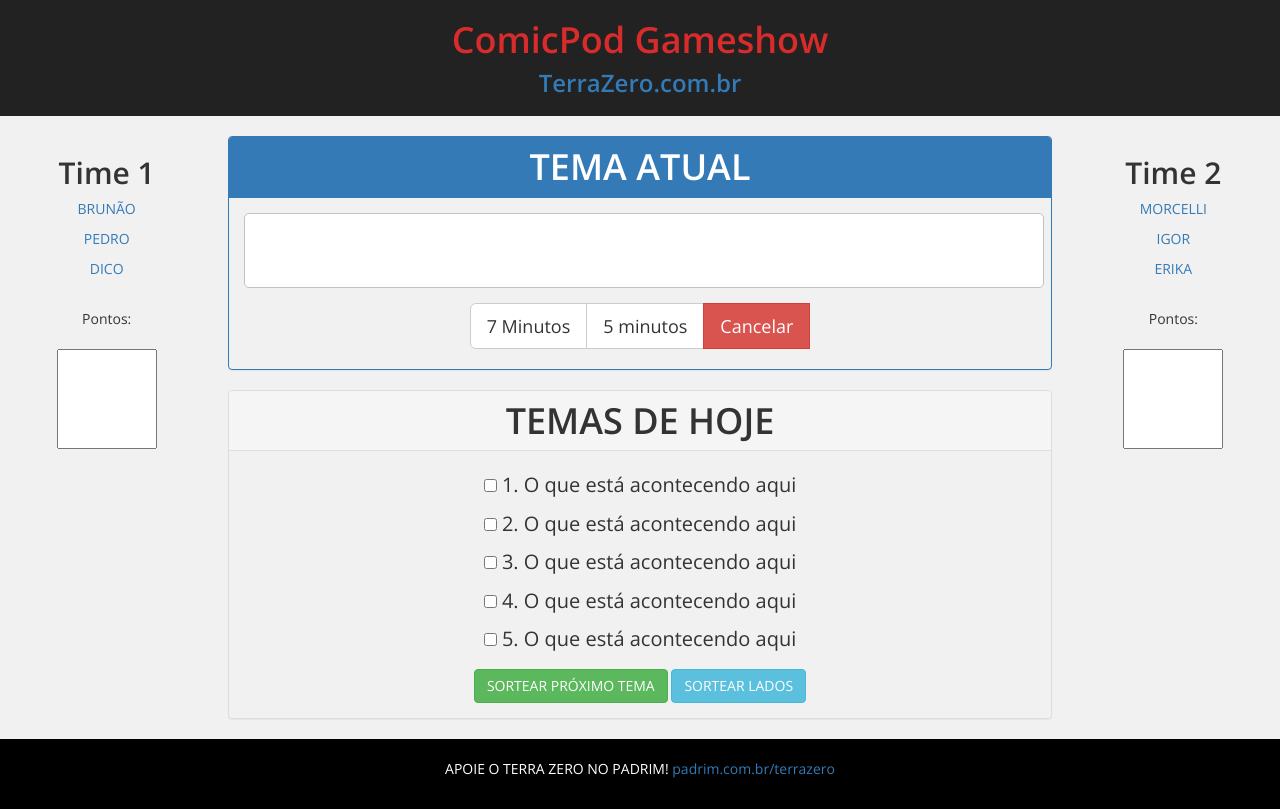
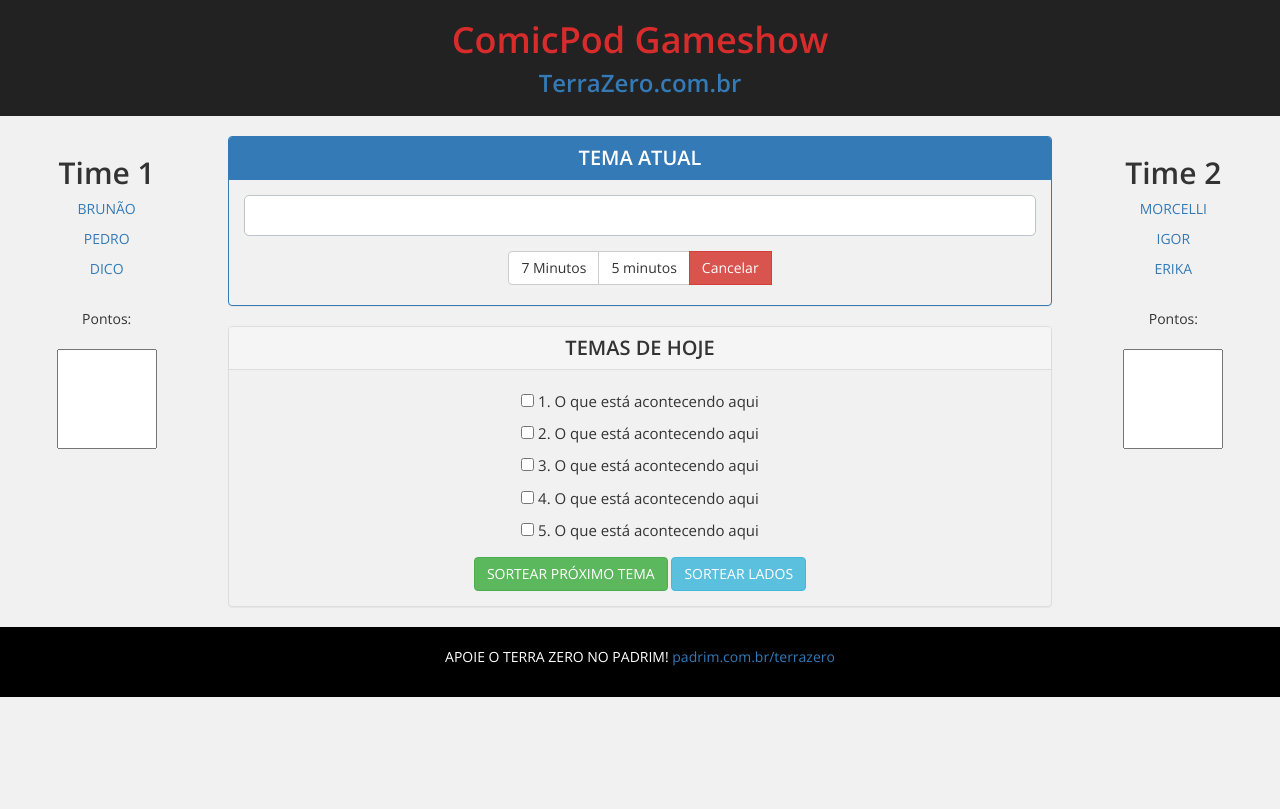
Before and after one commit to didiraja/comicpod-gameshow, a plain HTML site: page index.html in a window 1280 px wide. Drawn offline with nearby package versions, Linux system fonts and the light colour scheme.

Commit message:
Reduzido tamanho dos elementos para caber em tela padrão

```diff
--- a/css/style.css
+++ b/css/style.css
@@ -39,6 +39,7 @@ h1, .h1, h2, .h2, h3, .h3, h4, .h4 {
 .panel h1 {
 
 	margin: 00px;
+	font-size: 20px;
 
 }
 
@@ -49,10 +50,9 @@ h1, .h1, h2, .h2, h3, .h3, h4, .h4 {
 
 
 	margin: auto;
-	font-size: 30px;
-	height: 75px;
-	width: 800px;
+	font-size: 20px;
 	text-align: center;
+	padding-bottom: 10px;
 }
 
 .counter-style {
@@ -66,7 +66,7 @@ h1, .h1, h2, .h2, h3, .h3, h4, .h4 {
 #main li {
 
 	padding: 5px 00px;
-	font-size: 20px;
+	font-size: 15px;
 
 }
 
--- a/index.html
+++ b/index.html
@@ -65,13 +65,13 @@
 					</div>
 
 					<div class="panel-body">
-						<div class="boxed" id="theme"><br><br></div>
+						<div class="boxed" id="theme"><br></div>
 					</div>
 
 					<div class="btn-group" role="group" aria-label="...">
-						<button type="button" class="btn btn-lg btn-default" onclick="getTime(420)">7 Minutos</button>
-						<button type="button" class="btn btn-lg btn-default" onclick="getTime(300)">5 minutos</button>
-						<button type="button" class="btn btn-lg btn-danger" onclick="getTime(0)">Cancelar</button>
+						<button type="button" class="btn btn-default" onclick="getTime(420)">7 Minutos</button>
+						<button type="button" class="btn btn-default" onclick="getTime(300)">5 minutos</button>
+						<button type="button" class="btn btn-danger" onclick="getTime(0)">Cancelar</button>
 
 						<div class="counter-style" id="counter"></div>
 
```
